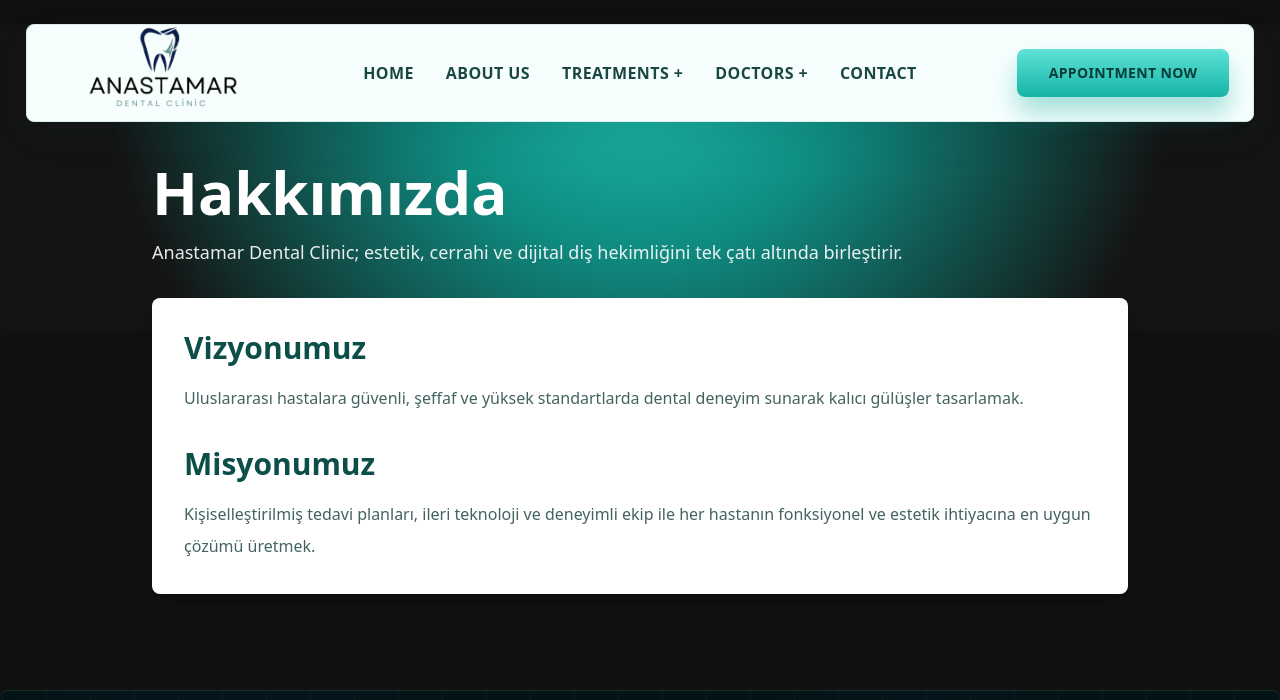
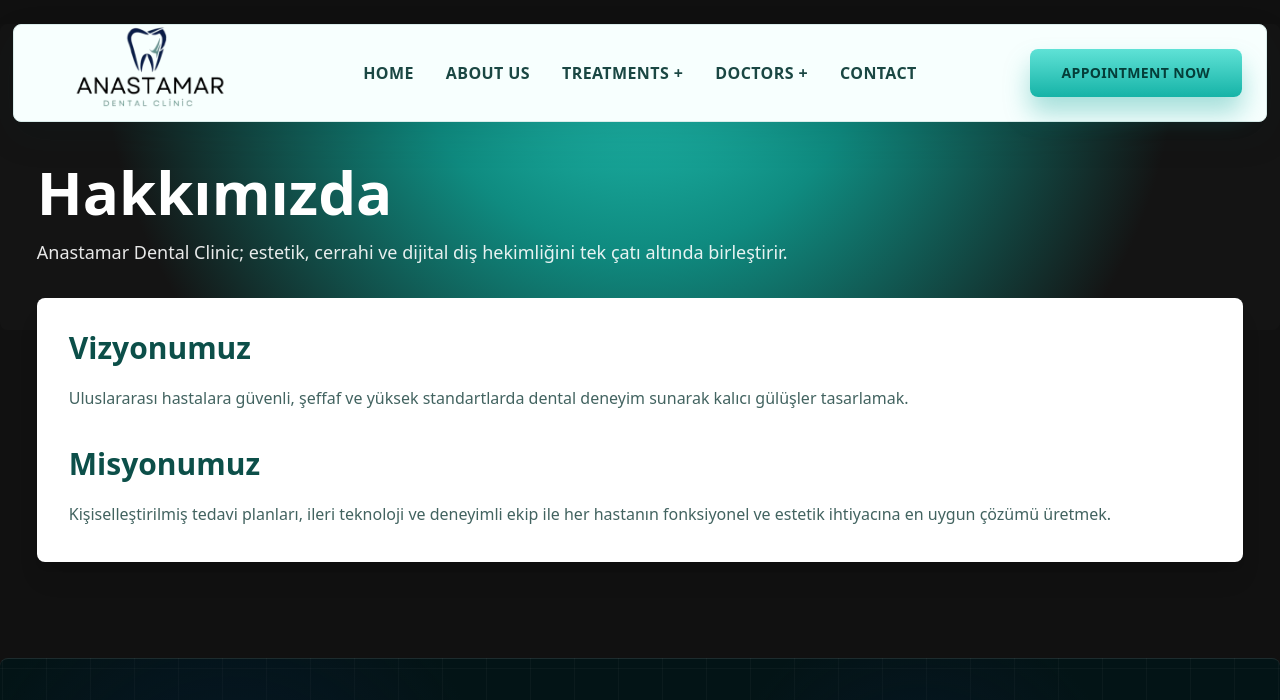
Before and after one commit to ibrahimtkmz/antasmardentalclinic, a Next.js app: page /about-us in a window 1280 px wide. Shown: the top 700 px of the page. Built offline with nearby package versions, Linux system fonts and the light colour scheme.

Commit message:
Expand layout containers to near full-width across pages

```diff
--- a/app/about-us/page.jsx
+++ b/app/about-us/page.jsx
@@ -10,12 +10,12 @@ export default function AboutUsPage() {
     <div className="sharp-theme min-h-screen bg-[#111111] text-[#173a36]">
       <div className="bg-[radial-gradient(circle_at_top,#22c5b6_0%,#0f8b80_32%,#141414_76%)] pb-16">
         <Header />
-        <section className="mx-auto mt-10 max-w-5xl px-6 text-white">
+        <section className="page-shell mt-10 px-4 md:px-6 text-white">
           <h1 className="text-4xl font-black md:text-6xl">Hakkımızda</h1>
           <p className="mt-4 text-lg text-white/90">Anastamar Dental Clinic; estetik, cerrahi ve dijital diş hekimliğini tek çatı altında birleştirir.</p>
         </section>
       </div>
-      <main className="mx-auto -mt-8 max-w-5xl space-y-6 px-4 pb-14 md:px-6">
+      <main className="page-shell -mt-8 space-y-6 px-3 pb-14 md:px-6">
         <section className="rounded-[28px] bg-white p-8 shadow-xl">
           <h2 className="text-3xl font-black text-[#0c4f49]">Vizyonumuz</h2>
           <p className="mt-4 leading-8 text-[#426360]">Uluslararası hastalara güvenli, şeffaf ve yüksek standartlarda dental deneyim sunarak kalıcı gülüşler tasarlamak.</p>
--- a/app/components/Footer.jsx
+++ b/app/components/Footer.jsx
@@ -51,7 +51,7 @@ const collageItems = [
 export default function Footer() {
   return (
     <footer className="mt-10 border-t border-white/10 bg-[#031416] footer-hex-pattern text-[#9cc9c5] overflow-hidden">
-      <div className="mx-auto max-w-7xl px-6 py-16 md:px-10 lg:py-20">
+      <div className="page-shell px-6 py-16 md:px-8 lg:py-20">
         <div className="grid gap-10 lg:grid-cols-[1.5fr_0.8fr_1fr_1fr] items-start">
 
           {/* Logo ve İletişim Kolonu */}
--- a/app/components/Header.jsx
+++ b/app/components/Header.jsx
@@ -1,6 +1,6 @@
 export default function Header() {
   return (
-    <header className="relative z-20 mx-auto mt-6 w-[96%] max-w-[1440px] rounded-[0_0_26px_26px] border border-[#d9ecea] bg-[#f7fffe] shadow-[0_14px_36px_rgba(8,41,38,0.12)]">
+    <header className="page-shell relative z-20 mt-6 rounded-[0_0_26px_26px] border border-[#d9ecea] bg-[#f7fffe] shadow-[0_14px_36px_rgba(8,41,38,0.12)]">
       {/* py-2 yaparak beyaz şeridi daralttık */}
       <div className="grid items-center gap-5 px-5 py-6 md:grid-cols-[250px_1fr_250px] md:px-6">
 
--- a/app/contact/page.jsx
+++ b/app/contact/page.jsx
@@ -26,7 +26,7 @@ export default function ContactPage() {
         <Header />
       </div>
 
-      <main className="mx-auto -mt-8 max-w-6xl px-4 pb-16 md:px-6">
+      <main className="page-shell -mt-8 px-3 pb-16 md:px-6">
         <section className="overflow-hidden rounded-[28px] border border-[#d7eeeb] bg-white shadow-xl">
           <div className="grid lg:grid-cols-2">
             <div className="p-7 md:p-10">
--- a/app/doctors/page.jsx
+++ b/app/doctors/page.jsx
@@ -24,11 +24,11 @@ export default function DoctorsPage() {
     <div className="sharp-theme min-h-screen bg-[#111111] text-[#173a36]">
       <div className="bg-[radial-gradient(circle_at_top,#22c5b6_0%,#0f8b80_32%,#141414_76%)] pb-16">
         <Header />
-        <section className="mx-auto mt-10 max-w-6xl px-6 text-white">
+        <section className="page-shell mt-10 px-4 md:px-6 text-white">
           <h1 className="text-4xl font-black md:text-6xl">Doktorlarımız</h1>
         </section>
       </div>
-      <main className="mx-auto -mt-8 max-w-6xl px-4 pb-14 md:px-6">
+      <main className="page-shell -mt-8 px-3 pb-14 md:px-6">
         <section className="rounded-[28px] bg-white px-6 py-12 shadow-xl md:px-10">
           <div className="grid gap-10 md:grid-cols-3">
             {doctors.map((doctor) => (
--- a/app/globals.css
+++ b/app/globals.css
@@ -32,3 +32,8 @@ body {
   background-size: auto, auto, 44px 44px, 44px 44px;
   background-position: center, center, center, center;
 }
+
+.page-shell {
+  width: min(98%, 1920px);
+  margin-inline: auto;
+}
--- a/app/page.jsx
+++ b/app/page.jsx
@@ -161,7 +161,7 @@ export default function AnastamarDentalClinicHomepage() {
 
         <Header />
 
-        <section className="relative z-10 mx-auto flex min-h-[640px] max-w-6xl flex-col justify-center px-6 pb-16 pt-20 text-white">
+        <section className="relative z-10 page-shell flex min-h-[640px] flex-col justify-center px-4 pb-16 pt-20 text-white md:px-6">
           <div className="max-w-3xl">
             <p className="mb-4 inline-flex rounded-full border border-[#89fff3]/40 bg-[#0ea79a]/30 px-4 py-1 text-sm font-semibold uppercase tracking-[0.12em] text-[#a7fff6] md:text-base">
               Premium Smile Design & Implant Solutions
@@ -194,7 +194,7 @@ export default function AnastamarDentalClinicHomepage() {
         </section>
       </div>
 
-      <main className="mx-auto -mt-6 max-w-6xl px-4 pb-14 md:px-6">
+      <main className="page-shell -mt-6 px-3 pb-14 md:px-6">
         <section
           id="why-us"
           className="grid overflow-hidden rounded-[32px] border border-white/80 bg-white shadow-[0_30px_80px_rgba(0,0,0,0.25)] md:grid-cols-[1.1fr_0.9fr]"
--- a/app/treatments/[slug]/page.jsx
+++ b/app/treatments/[slug]/page.jsx
@@ -18,13 +18,13 @@ export default function TreatmentDetailPage({ params }) {
     <div className="sharp-theme min-h-screen bg-[#111111] text-[#12332f]">
       <div className="bg-[radial-gradient(circle_at_top,#22c5b6_0%,#0f8b80_30%,#141414_74%)] pb-16">
         <Header />
-        <section className="mx-auto mt-10 max-w-5xl px-5 text-center text-white md:px-6">
+        <section className="page-shell mt-10 px-4 text-center text-white md:px-6">
           <h1 className="text-4xl font-black leading-tight md:text-6xl">{treatment.title}</h1>
           <p className="mt-4 text-lg text-white/90">{treatment.teaser}</p>
         </section>
       </div>
 
-      <main className="mx-auto -mt-8 max-w-5xl space-y-7 px-5 pb-14 md:px-6">
+      <main className="page-shell -mt-8 space-y-7 px-3 pb-14 md:px-6">
         <section className="overflow-hidden rounded-[26px] bg-white shadow-[0_20px_40px_rgba(7,45,41,0.12)]">
           <img src={treatment.image} alt={treatment.title} className="h-[280px] w-full object-cover md:h-[420px]" />
         </section>
--- a/app/treatments/page.jsx
+++ b/app/treatments/page.jsx
@@ -11,7 +11,7 @@ export default function TreatmentsPage() {
     <div className="sharp-theme min-h-screen bg-[#111111] text-[#e7fffb]">
       <div className="bg-[radial-gradient(circle_at_top,#22c5b6_0%,#0f8b80_32%,#141414_76%)] pb-16">
         <Header />
-        <section className="mx-auto mt-10 max-w-6xl px-6 text-white">
+        <section className="page-shell mt-10 px-4 md:px-6 text-white">
           <p className="inline-flex rounded-full border border-[#89fff3]/40 bg-[#0ea79a]/30 px-4 py-1 text-sm font-semibold uppercase tracking-[0.12em] text-[#a7fff6]">
             Anastamar Treatment Portfolio
           </p>
@@ -23,7 +23,7 @@ export default function TreatmentsPage() {
         </section>
       </div>
 
-      <main className="mx-auto -mt-8 max-w-6xl px-4 pb-14 md:px-6">
+      <main className="page-shell -mt-8 px-3 pb-14 md:px-6">
         <section className="grid gap-6 md:grid-cols-2 lg:grid-cols-3">
           {treatments.map((item) => (
             <article key={item.slug} className="overflow-hidden rounded-[28px] border border-white/20 bg-white text-[#1b3b38] shadow-2xl">
```
